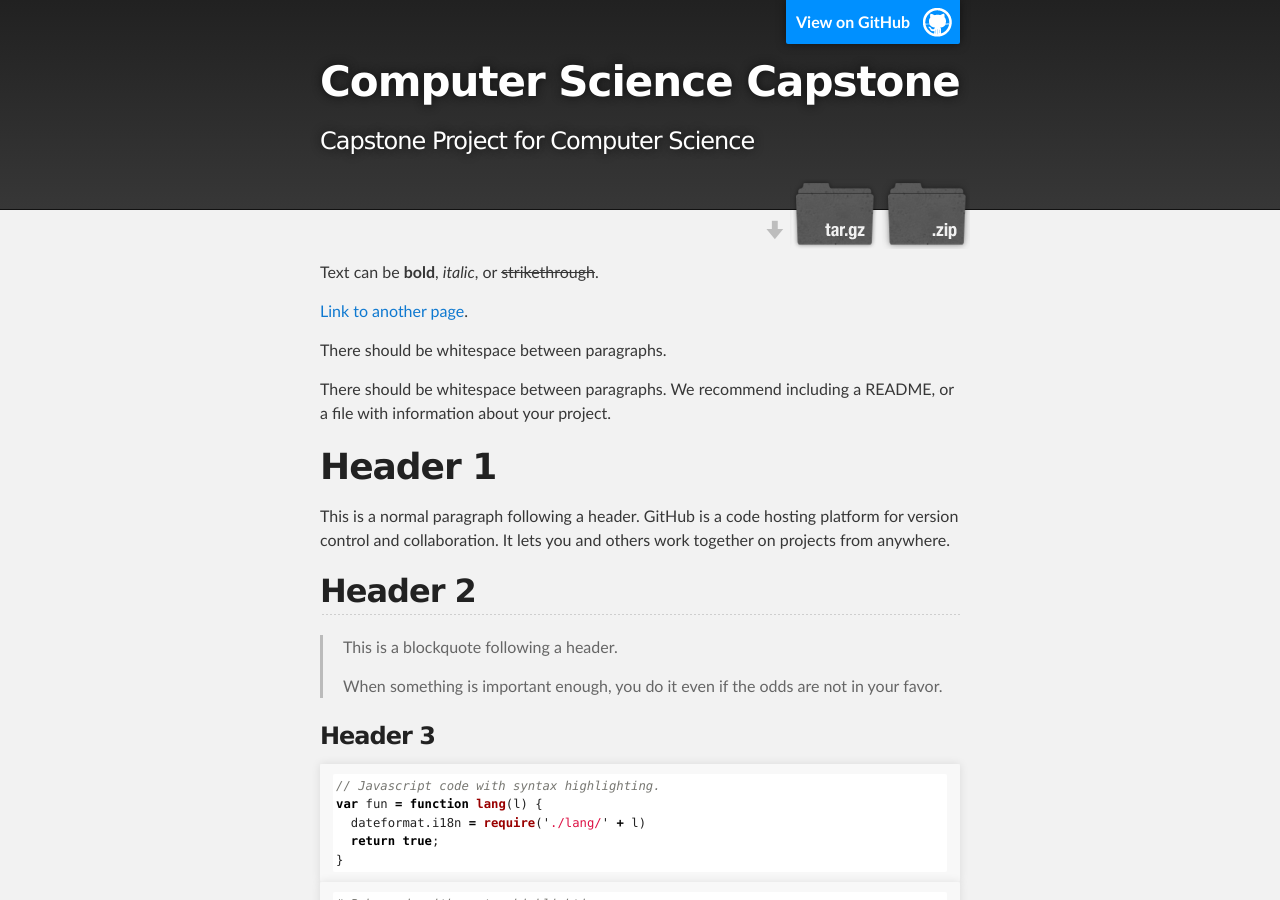
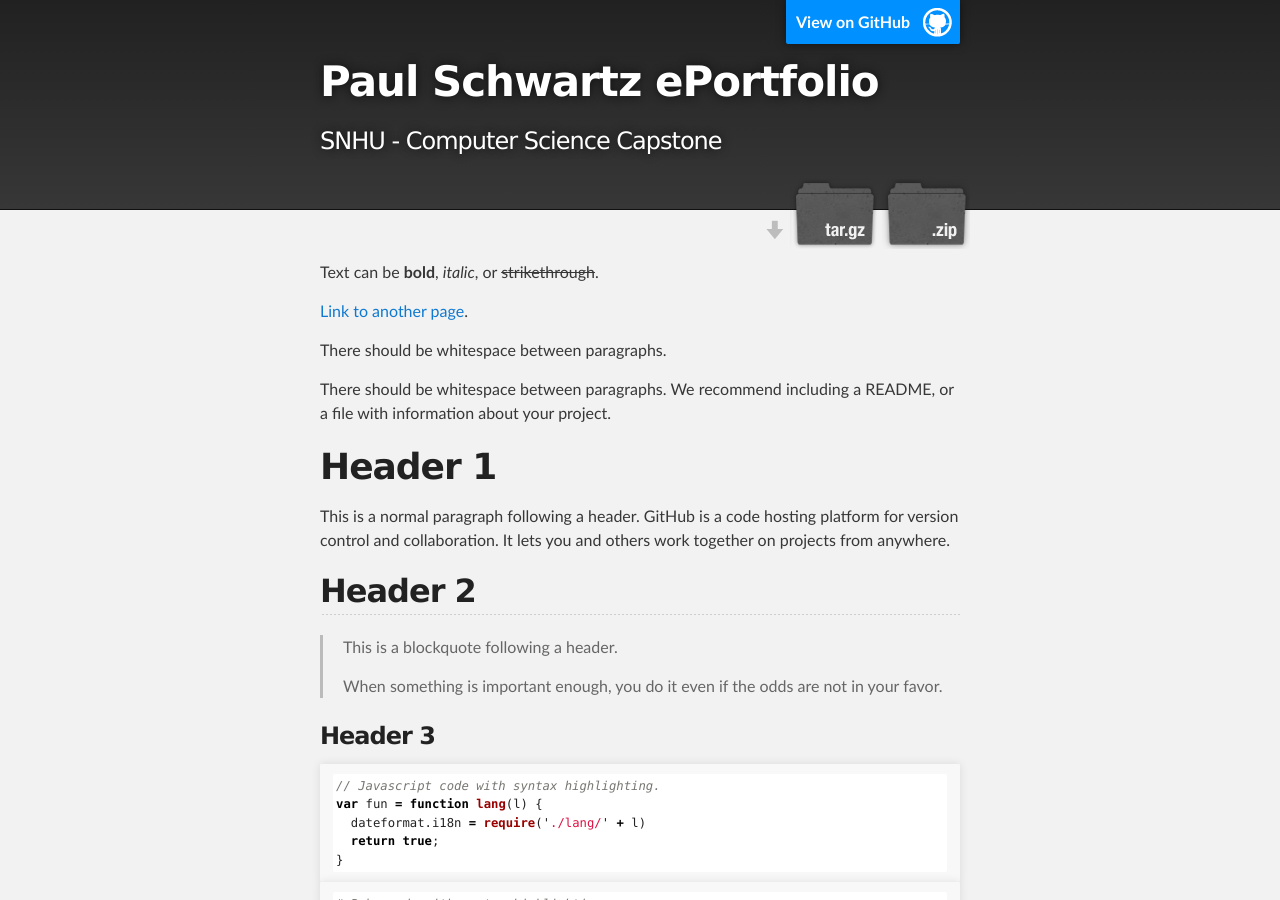
Before and after one commit to pages-themes/slate, a Jekyll site: the page built from index.md, in a window 1280 px wide and 900 px high. Built offline with Jekyll 4.4.1, drawn with Linux system fonts in a browser that asks for light colours; some of the changed text lies outside the part shown.

Commit message:
Update _config.yml

```diff
--- a/_config.yml
+++ b/_config.yml
@@ -1,5 +1,5 @@
-title: Computer Science Capstone
-description: Capstone Project for Computer Science
+title: Paul Schwartz ePortfolio
+description: SNHU - Computer Science Capstone
 show_downloads: true
 google_analytics:
 theme: jekyll-theme-slate
```
